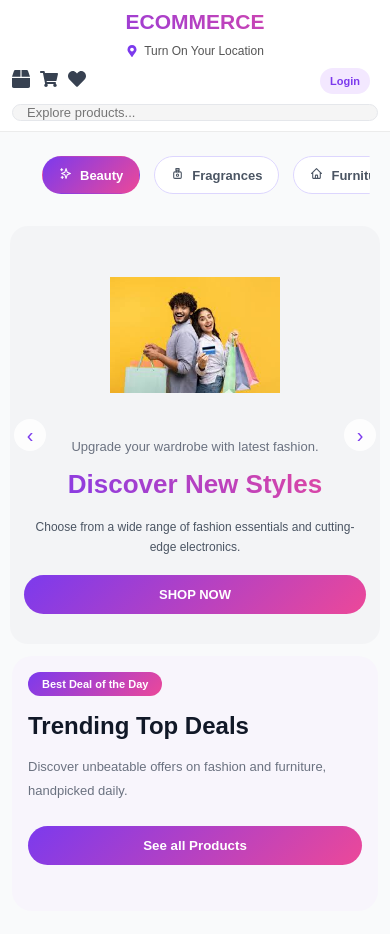
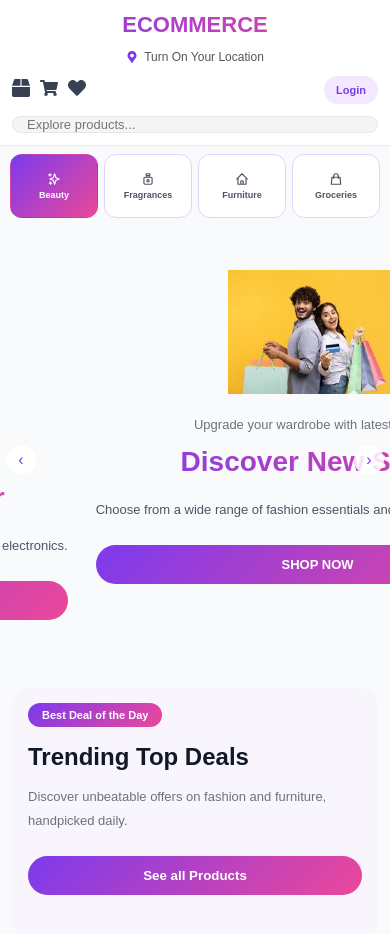
Before and after one commit to akulasairam6303-alt/Api, a React (Vite) app: page /home in a window 390 px wide. Shown: the top 934 px of the page. Built offline with nearby package versions, Linux system fonts and the light colour scheme; no server answers.

Commit message:
07-05-2026

```diff
--- a/src/features/layout/HomePage.css
+++ b/src/features/layout/HomePage.css
@@ -6,7 +6,10 @@
   font-family: "Poppins", sans-serif;
 }
 
-html,
+html {
+  scroll-behavior: smooth;
+}
+
 body {
   width: 100%;
   overflow-x: hidden;
@@ -14,16 +17,18 @@ body {
 }
 
 .landing-navbar {
+  width: 100%;
   display: flex;
   align-items: center;
-  gap: 20px;
-  padding: 14px 36px;
+  gap: 18px;
+  padding: 14px clamp(14px, 3vw, 40px);
   background: #ffffff;
   border-bottom: 1px solid #ececec;
+  flex-wrap: wrap;
 }
 
 .logo {
-  font-size: 24px;
+  font-size: clamp(20px, 2vw, 28px);
   font-weight: 700;
   background: linear-gradient(45deg, #7c3aed, #ec4899);
   -webkit-background-clip: text;
@@ -37,7 +42,7 @@ body {
   align-items: center;
   gap: 6px;
   color: #555;
-  font-size: 14px;
+  font-size: clamp(12px, 1vw, 14px);
   cursor: pointer;
   transition: 0.2s ease;
   white-space: nowrap;
@@ -53,10 +58,11 @@ body {
 
 .search-bar {
   flex: 1;
-  max-width: 520px;
-  height: 44px;
+  min-width: 220px;
+  max-width: 100%;
+  height: 46px;
   padding: 0 18px;
-  border-radius: 30px;
+  border-radius: 999px;
   border: 1px solid #e5e7eb;
   background: #f5f5f5;
   outline: none;
@@ -68,13 +74,14 @@ body {
   align-items: center;
   gap: 14px;
   margin-left: auto;
+  flex-wrap: wrap;
 }
 
 .seller-btn {
   background: linear-gradient(135deg, #7c3aed, #ec4899);
   color: white;
-  padding: 9px 18px;
-  border-radius: 22px;
+  padding: 10px 18px;
+  border-radius: 999px;
   border: none;
   cursor: pointer;
   transition: 0.25s ease;
@@ -89,12 +96,13 @@ body {
 .login-btn {
   background: #f3e8ff;
   color: #7c3aed;
-  padding: 8px 16px;
-  border-radius: 22px;
+  padding: 9px 16px;
+  border-radius: 999px;
   border: none;
   cursor: pointer;
   transition: 0.25s ease;
   font-weight: 600;
+  white-space: nowrap;
 }
 
 .login-btn:hover {
@@ -108,14 +116,18 @@ body {
   white-space: nowrap;
 }
 
+.user-greeting {
+  font-size: 14px;
+}
+
 .dropdown {
   position: absolute;
-  top: 36px;
+  top: 38px;
   right: 0;
   background: white;
   border-radius: 12px;
   box-shadow: 0 6px 18px rgba(0, 0, 0, 0.08);
-  min-width: 130px;
+  min-width: 140px;
   overflow: hidden;
   z-index: 1000;
 }
@@ -160,29 +172,11 @@ body {
   border-radius: 50%;
 }
 
-.category-bar {
-  display: flex;
-  gap: 50px;
-  background: white;
-  margin: 14px 20px;
-  padding: 12px 18px;
-  border-radius: 18px;
-  max-width: 100%;
-  overflow-x: auto;
-  scrollbar-width: none;
-}
-
-.category-bar::-webkit-scrollbar {
-  display: none;
-}
-
 .category-pills {
   display: flex;
   align-items: center;
   gap: 14px;
-  padding: 14px 22px;
-  margin: 10px 20px 18px;
-  border-radius: 18px;
+  padding: 14px clamp(12px, 2vw, 24px);
   overflow-x: auto;
   scrollbar-width: none;
 }
@@ -194,17 +188,20 @@ body {
 .category-pill {
   display: flex;
   align-items: center;
-  gap: 8px;
+  justify-content: center;
+  gap: clamp(6px, 1vw, 10px);
   border: 1px solid #ddd6fe;
   background: white;
   padding: 10px 16px;
-  border-radius: 30px;
+  min-height: 42px;
+  border-radius: 999px;
   cursor: pointer;
-  font-size: 13px;
+  font-size: clamp(11px, 1vw, 13px);
   font-weight: 600;
   color: #4b5563;
   transition: 0.25s ease;
   flex-shrink: 0;
+  white-space: nowrap;
 }
 
 .category-pill:hover {
@@ -217,92 +214,61 @@ body {
   border-color: transparent;
 }
 
-
-.category-item {
-  display: flex;
-  flex-direction: column;
-  align-items: center;
-  justify-content: center;
-  gap: 3px;
-  cursor: pointer;
-  transition: 0.25s ease;
-  min-width: 68px;
-  flex-shrink: 0;
-}
-
-.category-icon {
-  font-size: 30px;
+.pill-icon {
   display: flex;
   align-items: center;
   justify-content: center;
-  transition: 0.25s ease;
+  flex-shrink: 0;
+  width: clamp(16px, 2vw, 22px);
+  height: clamp(16px, 2vw, 22px);
 }
 
-.category-item:nth-child(1) .category-icon {
-  color: #ec4899;
-}
-
-.category-item:nth-child(2) .category-icon {
-  color: #8b5cf6;
-}
-
-.category-item:nth-child(3) .category-icon {
-  color: #f59e0b;
-}
-
-.category-item:nth-child(4) .category-icon {
-  color: #10b981;
-}
-
-.category-item span {
-  font-size: 13px;
-  font-weight: 600;
-  color: #374151;
-}
-
-.category-item:hover .category-icon {
-  transform: translateY(-2px) scale(1.08);
-}
-
-.active-category {
-  background: #f3f4f6;
-  padding: 8px 10px;
-  border-radius: 14px;
+.pill-icon svg {
+  width: 100%;
+  height: 100%;
 }
 
 .banner {
-  background: #f3f4f6;
-  margin: 20px;
-  border-radius: 26px;
-  padding: 50px 70px;
+  width: 100%;
+  overflow: hidden;
   position: relative;
-  overflow: hidden;
+  margin-top: 20px;
+}
+
+.slider {
+  display: flex;
+  width: 100%;
+  transition: transform 0.8s ease-in-out;
+}
+
+.slide {
+  min-width: 100%;
+  flex-shrink: 0;
+  padding: 50px clamp(20px, 5vw, 70px);
 }
 
 .banner-content {
+  width: 100%;
   display: flex;
   align-items: center;
   justify-content: space-between;
-  gap: 40px;
-  width: 100%;
+  gap: clamp(20px, 5vw, 60px);
 }
 
 .banner-text {
-  width: 100%;
-  max-width: 520px;
+  flex: 1;
 }
 
 .subtitle {
   color: #6b7280;
-  font-size: 18px;
-  line-height: 1.6;
+  font-size: clamp(13px, 2vw, 18px);
+  line-height: 1.7;
   margin-bottom: 10px;
-  word-break: break-word;
 }
 
 .title {
-  font-size: 54px;
-  line-height: 1.2;
+  font-size: clamp(28px, 5vw, 58px);
+  line-height: 1.15;
   font-weight: 800;
   margin-bottom: 20px;
   background: linear-gradient(45deg, #7c3aed, #ec4899);
@@ -312,15 +278,16 @@ body {
 
 .description {
   color: #4b5563;
-  line-height: 1.7;
+  line-height: 1.8;
   margin-bottom: 24px;
+  font-size: clamp(13px, 1.8vw, 16px);
 }
 
 .shop-btn {
   background: linear-gradient(135deg, #7c3aed, #ec4899);
   color: white;
   padding: 14px 28px;
-  border-radius: 30px;
+  border-radius: 999px;
   border: none;
   cursor: pointer;
   font-weight: 700;
@@ -332,9 +299,7 @@ body {
 }
 
 .banner-image {
-  width: 420px;
-  height: 420px;
-  max-width: 100%;
+  flex: 1;
   display: flex;
   align-items: center;
   justify-content: center;
@@ -342,7 +307,8 @@ body {
 
 .banner-image img {
   width: 100%;
-  height: 100%;
+  max-width: 420px;
+  height: auto;
   object-fit: contain;
 }
 
@@ -354,11 +320,12 @@ body {
   height: 42px;
   border: none;
   border-radius: 50%;
-  background: rgba(255,255,255,0.8);
+  background: rgba(255, 255, 255, 0.85);
   color: #7c3aed;
-  font-size: 28px;
+  font-size: 24px;
   cursor: pointer;
   transition: 0.25s ease;
+  z-index: 10;
 }
 
 .arrow:hover {
@@ -366,37 +333,53 @@ body {
 }
 
 .arrow.left {
-  left: 16px;
+  left: 14px;
 }
 
 .arrow.right {
-  right: 16px;
+  right: 14px;
 }
 
-@media (max-width: 1024px) {
+.rating-row {
+  display: flex;
+  align-items: center;
+  gap: 4px;
+  margin-top: 6px;
+}
+
+.filled-star {
+  color: #facc15;
+  font-size: 14px;
+}
+
+.empty-star {
+  color: #d1d5db;
+  font-size: 14px;
+}
+
+.rating-value {
+  font-size: 12px;
+  font-weight: 600;
+  color: #4b5563;
+  margin-left: 4px;
+}
+
+@media (max-width: 992px) {
   .landing-navbar {
-    flex-wrap: wrap;
     gap: 14px;
-    padding: 14px 20px;
   }
 
   .search-bar {
-    order: 3;
+    order: 10;
     width: 100%;
-    max-width: 100%;
   }
 
-  .banner {
-    padding: 40px 30px;
+  .banner-content {
+    gap: 30px;
   }
 
-  .title {
-    font-size: 42px;
-  }
-
-  .banner-image {
-    width: 300px;
-    height: 300px;
+  .banner-image img {
+    max-width: 320px;
   }
 }
 
@@ -405,166 +388,116 @@ body {
     flex-direction: column;
     align-items: stretch;
     padding: 14px;
-    gap: 12px;
+    gap: 14px;
   }
 
   .logo {
     text-align: center;
-    font-size: 24px;
   }
 
   .location {
     justify-content: center;
-    font-size: 13px;
   }
 
   .search-bar {
     width: 100%;
-    max-width: 100%;
-    height: 42px;
+    min-width: 100%;
   }
 
   .nav-actions {
     width: 100%;
     justify-content: space-between;
     align-items: center;
-    gap: 8px;
-    flex-wrap: nowrap;
+    gap: 10px;
   }
 
   .seller-btn,
   .login-btn {
-    padding: 8px 10px;
-    font-size: 11px;
+    padding: 8px 12px;
+    font-size: 12px;
   }
 
   .icon-container {
-    gap: 10px;
+    gap: 12px;
   }
 
   .icon {
-    font-size: 18px;
+    font-size: 19px;
   }
 
-  .category-bar {
-    justify-content: flex-start;
-    gap: 12px;
+  .category-pills {
+    display: grid;
+    grid-template-columns: repeat(4, 1fr);
+    gap: 8px;
     padding: 10px 12px;
-    margin: 10px 12px;
-    border-radius: 14px;
   }
 
-  .category-item {
-    min-width: 58px;
-    gap: 2px;
+  .category-pill {
+    flex-direction: column;
+    gap: 4px;
+    min-height: 72px;
+    padding: 8px 4px;
+    border-radius: 14px;
+    font-size: 10px;
+    text-align: center;
   }
 
-  .category-icon {
-    font-size: 23px;
+  .pill-icon {
+    width: 16px;
+    height: 16px;
   }
 
-  .category-item span {
-    font-size: 10px;
-  }
-
-  .active-category {
-    padding: 6px 8px;
-    border-radius: 12px;
-  }
-
-  .banner {
-    width: calc(100% - 24px);
-    margin: 12px auto;
-    padding: 30px 18px 36px;
-    border-radius: 18px;
+  .slide {
+    padding: 30px 20px 40px;
   }
 
   .banner-content {
     flex-direction: column-reverse;
-    align-items: center;
-    justify-content: center;
     text-align: center;
-    gap: 16px;
+    gap: 20px;
   }
 
-  .banner-text {
-    max-width: 100%;
-  }
-
-  .subtitle {
-    font-size: 14px;
-    line-height: 1.7;
-    margin-bottom: 10px;
-  }
-
-  .title {
-    font-size: 31px;
-    line-height: 1.25;
-    margin-bottom: 16px;
-  }
-
-  .description {
-    font-size: 13px;
-    line-height: 1.7;
-    margin-bottom: 18px;
+  .banner-image img {
+    max-width: 240px;
   }
 
   .shop-btn {
     width: 100%;
-    padding: 13px;
-    font-size: 14px;
-  }
-
-  .banner-image {
-    width: 210px;
-    height: 210px;
   }
 
   .arrow {
-    width: 32px;
-    height: 32px;
-    font-size: 20px;
+    width: 34px;
+    height: 34px;
+    font-size: 18px;
   }
 
   .arrow.left {
-    left: 4px;
+    left: 6px;
   }
 
   .arrow.right {
-    right: 4px;
+    right: 6px;
   }
 }
 
 @media (max-width: 480px) {
-
   .landing-navbar {
-    padding: 10px 12px;
-    gap: 10px;
+    padding: 12px;
+    gap: 12px;
   }
 
   .logo {
-    font-size: 21px;
-    text-align: center;
+    font-size: 22px;
   }
 
   .location {
-    justify-content: center;
     font-size: 12px;
   }
 
   .search-bar {
-    width: 100%;
-    height: 40px;
+    height: 42px;
+    padding: 0 14px;
     font-size: 13px;
-    padding: 0 14px;
-  }
-
-  .nav-actions {
-    width: 100%;
-    display: grid;
-    grid-template-columns: 1fr auto auto;
-    align-items: center;
-    gap: 8px;
   }
 
   .seller-btn {
@@ -572,10 +505,12 @@ body {
   }
 
   .login-btn {
-    padding: 7px 10px;
     font-size: 11px;
-    border-radius: 18px;
-    white-space: nowrap;
+    padding: 8px 12px;
+  }
+
+  .user-greeting {
+    font-size: 12px;
   }
 
   .icon-container {
@@ -591,53 +526,39 @@ body {
     padding: 2px 5px;
   }
 
-  .user-menu {
-    font-size: 12px;
+  .category-pills {
+    gap: 6px;
+    padding: 8px 10px;
   }
 
-  .category-bar {
-    gap: 10px;
-    padding: 8px 10px;
-    margin: 10px;
+  .category-pill {
+    min-height: 64px;
+    padding: 6px 2px;
+    font-size: 9px;
+    border-radius: 12px;
   }
 
-  .category-item {
-    min-width: 52px;
+  .pill-icon {
+    width: 14px;
+    height: 14px;
   }
 
-  .category-icon {
-    font-size: 20px;
+  .slide {
+    padding: 24px 14px 34px;
   }
 
-  .category-item span {
-    font-size: 9px;
-  }
-
-  .banner {
-    width: calc(100% - 20px);
-    margin: 10px auto;
-    padding: 24px 14px 30px;
-  }
-
-  .title {
-    font-size: 26px;
-  }
-
-  .subtitle {
-    font-size: 13px;
-  }
-
-  .description {
-    font-size: 12px;
-  }
-
-  .banner-image {
-    width: 170px;
-    height: 170px;
+  .banner-image img {
+    max-width: 180px;
   }
 
   .shop-btn {
     font-size: 13px;
     padding: 12px;
   }
+
+  .arrow {
+    width: 30px;
+    height: 30px;
+    font-size: 16px;
+  }
 }
--- a/src/features/layout/HomePage.jsx
+++ b/src/features/layout/HomePage.jsx
@@ -327,18 +327,31 @@ function HomePage() {
 
             </div>
 
+            {/* SLIDER */}
+
             <div className="banner">
+
+                <div
+                    className="slider"
+                    style={{
+                        transform: `translateX(-${index * 100}%)`
+                    }}
+                >
+
+                    {slides.map((slide, i) => (
+
+                        <div className="slide" key={i}>
 
                             <div className="banner-content">
 
                                 <div className="banner-text">
 
                                     <p className="subtitle">
-                            {slides[index].subtitle}
+                                        {slide.subtitle}
                                     </p>
 
                                     <h1 className="title">
-                            {slides[index].title}
+                                        {slide.title}
                                     </h1>
 
                                     <p className="description">
@@ -361,11 +374,17 @@ function HomePage() {
                                 <div className="banner-image">
 
                                     <img
-                            src={slides[index].image}
+                                        src={slide.image}
                                         alt="slide"
                                     />
 
                                 </div>
+
+                            </div>
+
+                        </div>
+
+                    ))}
 
                 </div>
 
@@ -388,6 +407,7 @@ function HomePage() {
             <div id="category-section">
 
                 <CategorySection
+                    key={activeCategory}
                     activeCategory={activeCategory}
                 />
 
```
Also changed, not shown: src/features/layout/CategorySection.css (+30 -10 lines), src/features/layout/CategorySection.jsx (+5 -12 lines). Lines whose indentation alone changed are shown as unchanged.
